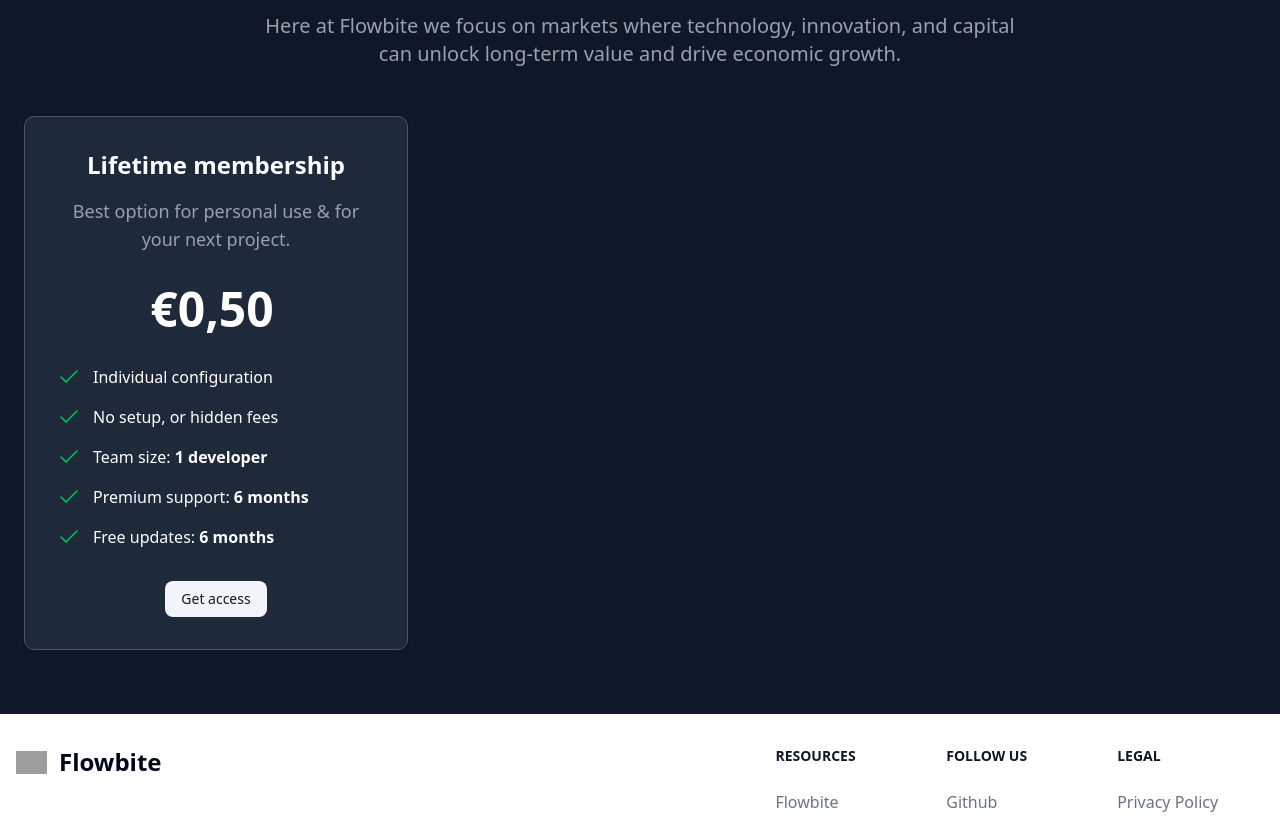
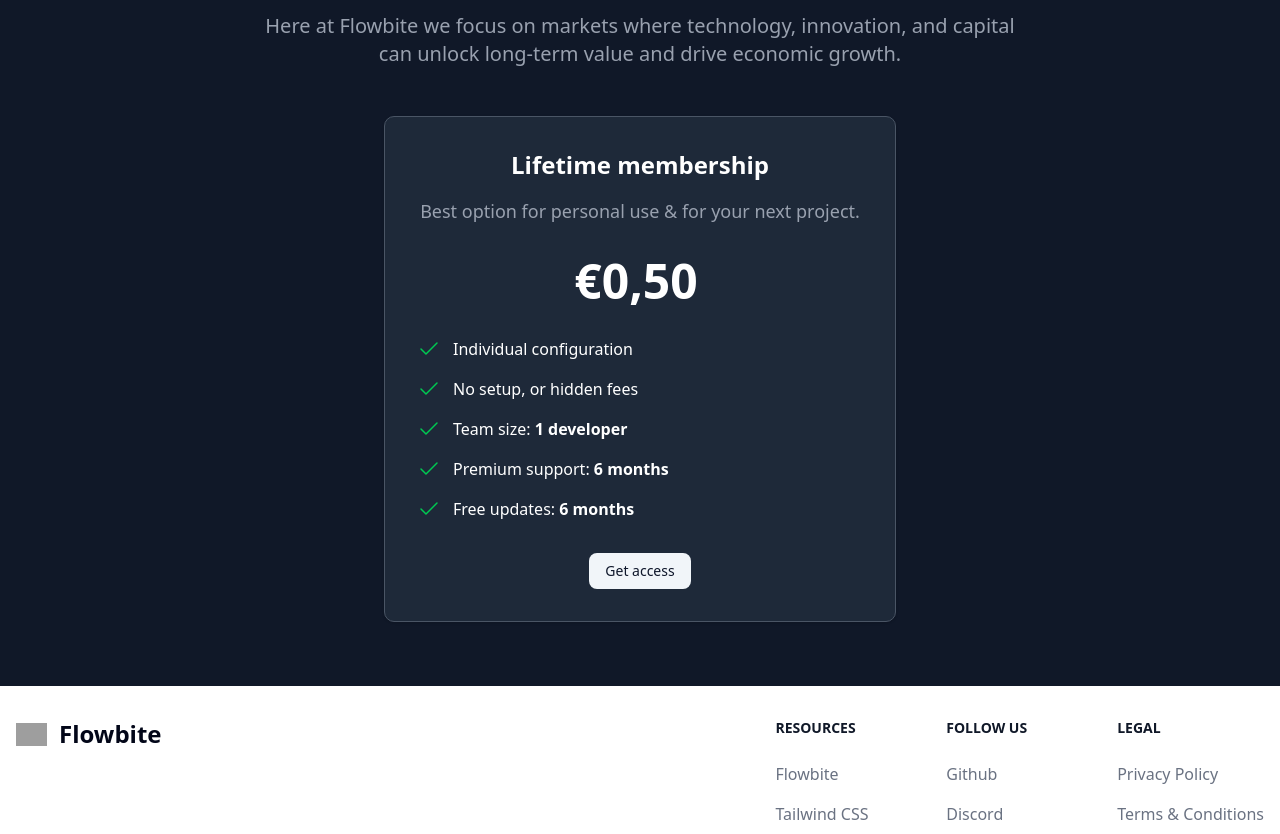
Before and after one commit to robylosa94/nextjs-supabase-stripe, a Next.js app: page / in a window 1280 px wide. Shown: the part 715-1549 px from the top of the page. Built offline with nearby package versions, Linux system fonts and the light colour scheme; no server answers; grey boxes are pictures that could not be loaded.

Commit message:
fix: update style

```diff
--- a/app/(dashboard)/(public)/(home)/_components/pricing.tsx
+++ b/app/(dashboard)/(public)/(home)/_components/pricing.tsx
@@ -36,7 +36,7 @@ async function Pricing() {
             and capital can unlock long-term value and drive economic growth.
           </p>
         </div>
-        <div className="space-y-8 lg:grid lg:grid-cols-3 sm:gap-6 xl:gap-10 lg:space-y-0">
+        <div className="space-y-8 sm:gap-6 xl:gap-10 lg:space-y-0">
           <div className="flex flex-col p-6 mx-auto max-w-lg text-center text-white bg-gray-800 rounded-lg border border-gray-600 shadow xl:p-8">
             <h3 className="mb-4 text-2xl font-semibold">Lifetime membership</h3>
             <p className="font-light text-gray-400 sm:text-lg">
```
